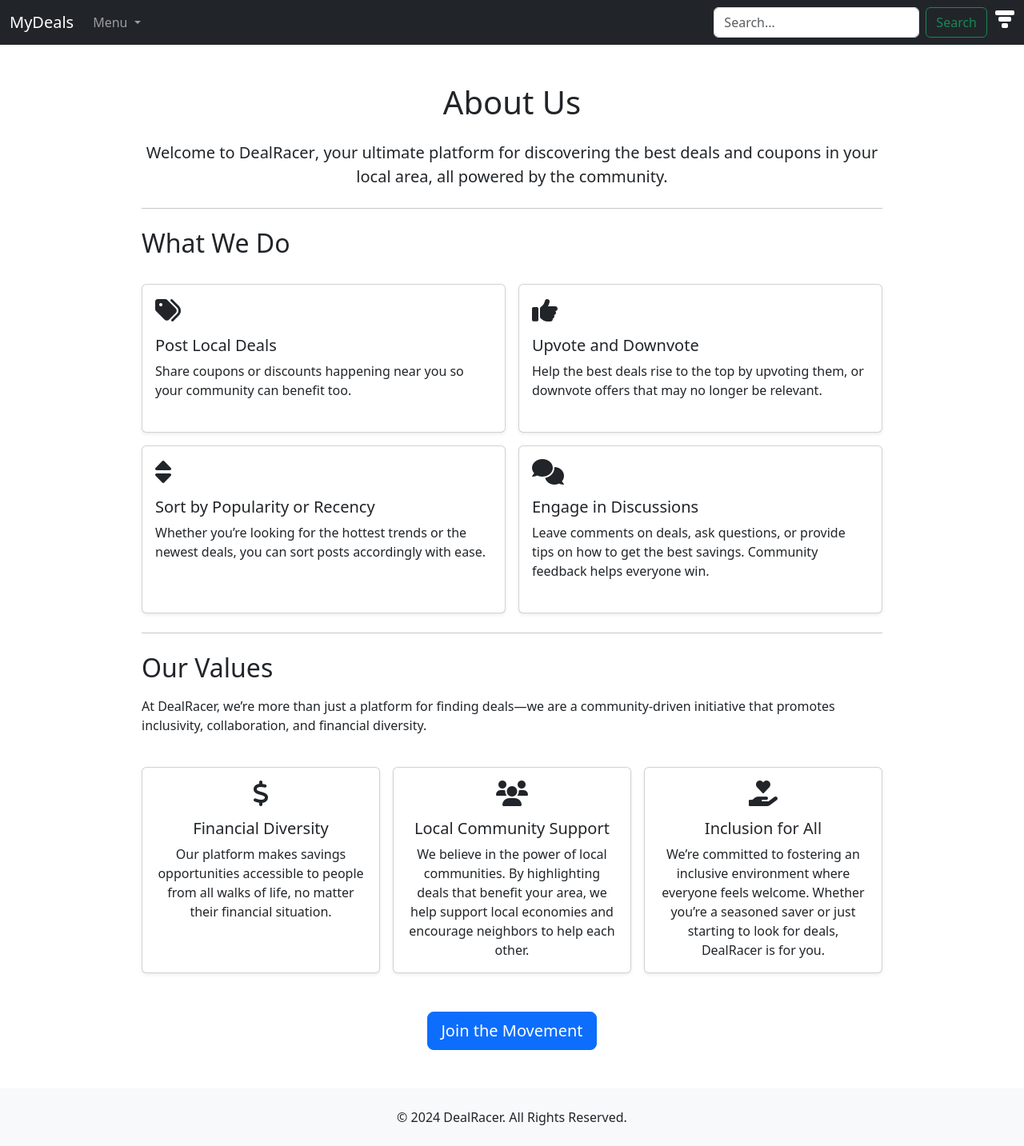
After one commit to nealyb26/vandy-hacks-xi, a Django app: page /app/about/ in a window 1280 px wide. The commit adds this page. Shown: the whole page at 80% size. Run offline with Django 5.2, Linux system fonts and the light colour scheme.

Commit message:
Added about us page

```diff
--- /dev/null
+++ b/djangosite/deals/templates/deals/about.html
@@ -0,0 +1,225 @@
+<!DOCTYPE html>
+<html lang="en">
+<head>
+    <meta charset="UTF-8">
+    <meta name="viewport" content="width=device-width, initial-scale=1.0">
+    <title>About Us - DealRacer</title>
+    <!-- Bootstrap CSS -->
+    <link href="https://cdn.jsdelivr.net/npm/bootstrap@5.3.0-alpha1/dist/css/bootstrap.min.css" rel="stylesheet">
+    <link rel="stylesheet" href="https://cdnjs.cloudflare.com/ajax/libs/font-awesome/6.0.0-beta3/css/all.min.css">
+
+    <style>
+        /* Funnel-shaped filter icon using pure CSS */
+        .funnel-icon {
+            width: 24px;  /* Adjust width for funnel icon */
+            height: 24px;
+            position: relative;
+            display: inline-block;
+            cursor: pointer;
+
+        }
+
+        /* Create the wide top part of the funnel */
+        .funnel-icon:before {
+            content: '';
+            position: absolute;
+            top: 0;
+            left: 0;
+            right: 0;
+            margin: auto;
+            width: 100%;
+            height: 6px; /* Height of the top part */
+            background-color: white;
+            border-radius: 2px; /* Slight rounding for smooth edges */
+        }
+
+        .funnel-middle {
+            content: '';
+            position: absolute;
+            top: 8px;      /* Positioned below the top bar */
+            left: 15%;     /* Centering the middle bar relative to the top */
+            right: 15%;    /* Shorter width than the top bar */
+            width: 70%;    /* 70% width relative to the top bar */
+            height: 6px;   /* Same height as the top bar */
+            background-color: white;
+            border-radius: 2px;
+        }
+
+        /* Create the narrow bottom part of the funnel */
+        .funnel-icon:after {
+            content: '';
+            position: absolute;
+            top: 16px;
+            bottom: 0;
+            left: 33%;    /* Centering the bottom bar relative to the top */
+            right: 33%;   /* Narrower width than the middle bar */
+            width: 33%;   /* 33% width relative to the top bar */
+            height: 6px;  /* Same height as the top bar */
+            background-color: white;
+            border-radius: 2px;
+        }
+
+        /* Custom filter dropdown adjustment */
+        .funnel-dropdown {
+            right: 0; /* Custom shift to the right */
+        }
+
+        .search-bar {
+            margin-right: 10px;
+        }
+
+        .search-button {
+            margin-right: 10px;
+        }
+    </style>
+</head>
+<body>
+
+    <!-- Bootstrap Navbar -->
+    <nav class="navbar navbar-expand-lg navbar-dark bg-dark">
+        <div class="container-fluid">
+            <a class="navbar-brand" href="{% url 'deals:home' %}">MyDeals</a>
+            <button class="navbar-toggler" type="button" data-bs-toggle="collapse" data-bs-target="#navbarNav" aria-controls="navbarNav" aria-expanded="false" aria-label="Toggle navigation">
+                <span class="navbar-toggler-icon"></span>
+            </button>
+            <div class="collapse navbar-collapse" id="navbarNav">
+                <ul class="navbar-nav me-auto">
+                    <!-- Hamburger Dropdown (Bootstrap) -->
+                    <li class="nav-item dropdown">
+                        <a class="nav-link dropdown-toggle" href="#" id="navbarDropdown" role="button" data-bs-toggle="dropdown" aria-expanded="false">
+                            Menu
+                        </a>
+                        <ul class="dropdown-menu" aria-labelledby="navbarDropdown">
+                            <li><a class="dropdown-item" href="{% url 'deals:home' %}">Home</a></li>
+                            <li><a class="dropdown-item" href="map.html">Map</a></li>
+                            <li><a class="dropdown-item" href="account.html">Account</a></li>
+                            <li><a class="dropdown-item" href="about.html">About</a></li>
+                        </ul>
+                    </li>
+                </ul>
+                <!-- Search Bar (Bootstrap) -->
+                <form action="{% url 'deals:search' %}" method="get" class="d-flex">
+                    <input type="text" name="q" placeholder="Search..." class="form-control search-bar me-2" type="search" aria-label="Search">
+                    <button class="btn btn-outline-success search-button" type="submit">Search</button>
+                </form>
+
+                <!-- Filter Dropdown (Custom Funnel Icon) -->
+                <!-- Funnel Dropdown (Custom Funnel Icon) -->
+                <div class="nav-item dropdown">
+                    <!-- Funnel icon made with CSS -->
+                    <div class="funnel-icon" id="funnelDropdown" role="button" data-bs-toggle="dropdown" aria-expanded="false">
+                        <div class="funnel-middle"></div>
+                    </div>
+                    <ul class="dropdown-menu dropdown-menu-end funnel-dropdown" aria-labelledby="funnelDropdown">
+                        <li><a class="dropdown-item" href="#">Filter by Category</a></li>
+                        <li><a class="dropdown-item" href="#">Filter by Distance</a></li>
+                    </ul>
+                </div>
+            </div>
+        </div>
+    </nav>
+
+    <!-- Main Content -->
+    <div class="container mt-5">
+        <h1 class="text-center mb-4">About Us</h1>
+        <div class="row justify-content-center">
+            <div class="col-md-10">
+                <p class="lead text-center">
+                    Welcome to <strong>DealRacer</strong>, your ultimate platform for discovering the best deals and coupons in your local area, all powered by the community.
+                </p>
+                <hr class="my-4">
+                <h2>What We Do</h2>
+                <div class="row g-3 mt-3">
+                    <div class="col-md-6">
+                        <div class="card mb-4 shadow-sm h-100">
+                            <div class="card-body">
+                                <i class="fas fa-tags fa-2x mb-3"></i>
+                                <h5 class="card-title">Post Local Deals</h5>
+                                <p class="card-text">Share coupons or discounts happening near you so your community can benefit too.</p>
+                            </div>
+                        </div>
+                    </div>
+                    <div class="col-md-6">
+                        <div class="card mb-4 shadow-sm h-100">
+                            <div class="card-body">
+                                <i class="fas fa-thumbs-up fa-2x mb-3"></i>
+                                <h5 class="card-title">Upvote and Downvote</h5>
+                                <p class="card-text">Help the best deals rise to the top by upvoting them, or downvote offers that may no longer be relevant.</p>
+                            </div>
+                        </div>
+                    </div>
+                    <div class="col-md-6">
+                        <div class="card mb-4 shadow-sm h-100">
+                            <div class="card-body">
+                                <i class="fas fa-sort fa-2x mb-3"></i>
+                                <h5 class="card-title">Sort by Popularity or Recency</h5>
+                                <p class="card-text">Whether you’re looking for the hottest trends or the newest deals, you can sort posts accordingly with ease.</p>
+                            </div>
+                        </div>
+                    </div>
+                    <div class="col-md-6">
+                        <div class="card mb-4 shadow-sm h-100">
+                            <div class="card-body">
+                                <i class="fas fa-comments fa-2x mb-3"></i>
+                                <h5 class="card-title">Engage in Discussions</h5>
+                                <p class="card-text">Leave comments on deals, ask questions, or provide tips on how to get the best savings. Community feedback helps everyone win.</p>
+                            </div>
+                        </div>
+                    </div>
+                </div>
+
+                <hr class="my-4">
+
+                <h2>Our Values</h2>
+                <p class="mt-3">
+                    At DealRacer, we’re more than just a platform for finding deals—we are a community-driven initiative that promotes inclusivity, collaboration, and financial diversity.
+                </p>
+
+                <div class="row g-3 mt-4">
+                    <div class="col-md-4">
+                        <div class="card text-center shadow-sm h-100">
+                            <div class="card-body">
+                                <i class="fas fa-dollar-sign fa-2x mb-3"></i>
+                                <h5 class="card-title">Financial Diversity</h5>
+                                <p class="card-text">Our platform makes savings opportunities accessible to people from all walks of life, no matter their financial situation.</p>
+                            </div>
+                        </div>
+                    </div>
+                    <div class="col-md-4">
+                        <div class="card text-center shadow-sm h-100">
+                            <div class="card-body">
+                                <i class="fas fa-users fa-2x mb-3"></i>
+                                <h5 class="card-title">Local Community Support</h5>
+                                <p class="card-text">We believe in the power of local communities. By highlighting deals that benefit your area, we help support local economies and encourage neighbors to help each other.</p>
+                            </div>
+                        </div>
+                    </div>
+                    <div class="col-md-4">
+                        <div class="card text-center shadow-sm h-100">
+                            <div class="card-body">
+                                <i class="fas fa-hand-holding-heart fa-2x mb-3"></i>
+                                <h5 class="card-title">Inclusion for All</h5>
+                                <p class="card-text">We’re committed to fostering an inclusive environment where everyone feels welcome. Whether you’re a seasoned saver or just starting to look for deals, DealRacer is for you.</p>
+                            </div>
+                        </div>
+                    </div>
+                </div>
+
+                <div class="text-center mt-5">
+                    <a href="{% url 'deals:home' %}" class="btn btn-primary btn-lg">Join the Movement</a>
+                </div>
+            </div>
+        </div>
+    </div>
+
+    <!-- Footer -->
+    <footer class="bg-light py-4 mt-5">
+        <div class="container text-center">
+            <p class="mb-0">&copy; 2024 DealRacer. All Rights Reserved.</p>
+        </div>
+    </footer>
+
+    <!-- Bootstrap JS and dependencies -->
+    <script src="https://cdn.jsdelivr.net/npm/bootstrap@5.3.0-alpha1/dist/js/bootstrap.bundle.min.js"></script>
+</body>
+</html>
--- a/djangosite/deals/templates/deals/home.html
+++ b/djangosite/deals/templates/deals/home.html
@@ -150,7 +150,7 @@
                     <ul class="dropdown-menu" aria-labelledby="navbarDropdown">
                         <li><a class="dropdown-item" href="{% url 'deals:home'%}">Home</a></li>
                         <li><a class="dropdown-item" href="map.html">Map</a></li>
-                        <li><a class="dropdown-item" href="about.html">About</a></li>
+                        <li><a class="dropdown-item" href="{% url 'deals:about'%}">About</a></li>
                     </ul>
                 </li>
             </ul>
--- a/djangosite/deals/templates/deals/search.html
+++ b/djangosite/deals/templates/deals/search.html
@@ -183,7 +183,7 @@
                         <li><a class="dropdown-item" href="{% url 'deals:home' %}">Home</a></li>
                         <li><a class="dropdown-item" href="map.html">Map</a></li>
                         <li><a class="dropdown-item" href="account.html">Account</a></li>
-                        <li><a class="dropdown-item" href="about.html">About</a></li>
+                        <li><a class="dropdown-item" href="{% url 'deals:about' %}">About</a></li>
                     </ul>
                 </li>
             </ul>
--- a/djangosite/deals/urls.py
+++ b/djangosite/deals/urls.py
@@ -11,4 +11,5 @@ urlpatterns = [
     path("submit/", views.submit, name="submit"),
     path("submit_handler", views.submit_handler, name="submithandler"),
     path("search/", views.search, name="search"),
+    path("about/", views.about, name="about"),
 ]
--- a/djangosite/deals/views.py
+++ b/djangosite/deals/views.py
@@ -144,3 +144,6 @@ def vote(request, post_id):
         return HttpResponseRedirect(request.POST["original page"])
     else:
         return redirect('deals:home')
+
+def about(request) -> HttpResponse:
+    return render(request, 'deals/about.html')
```
